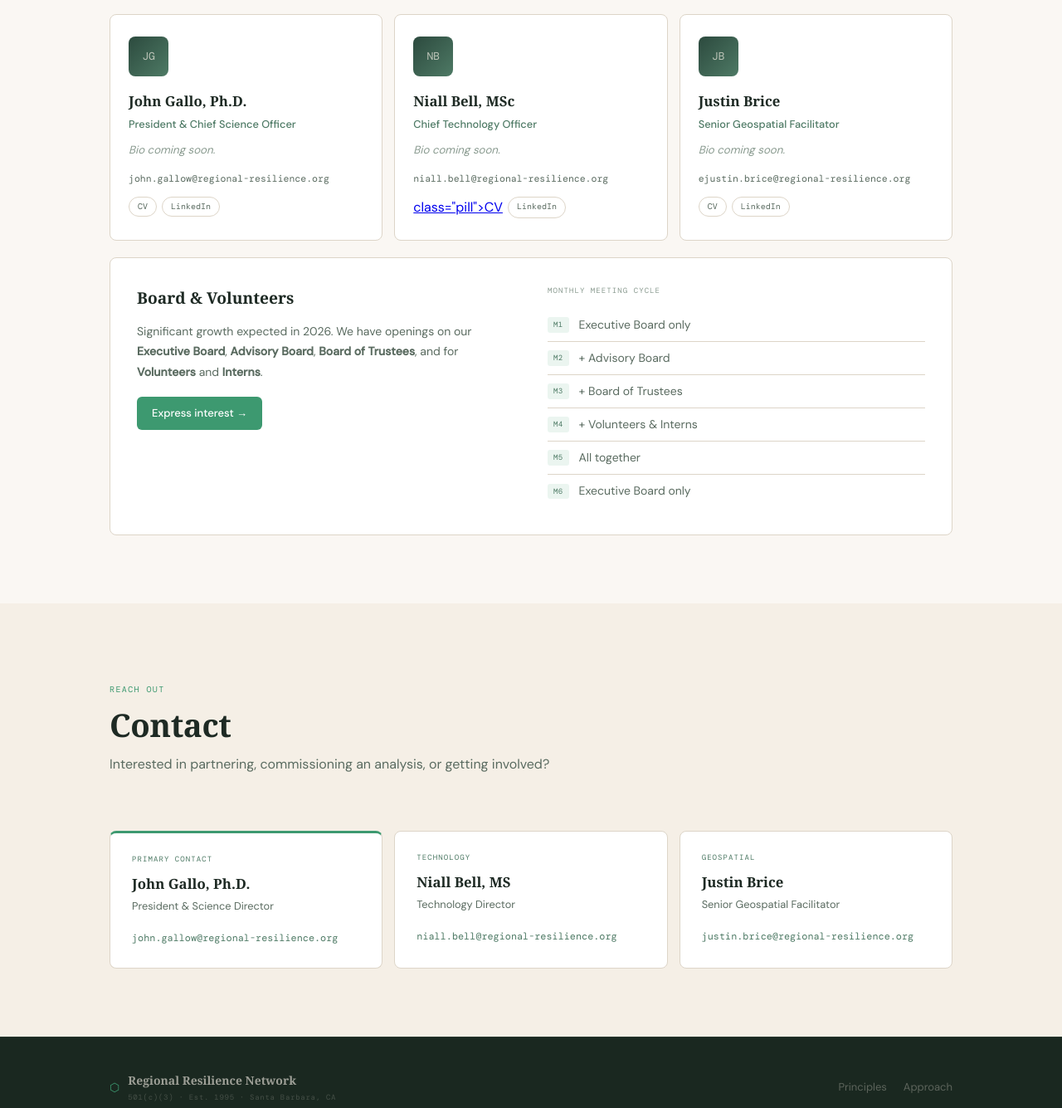
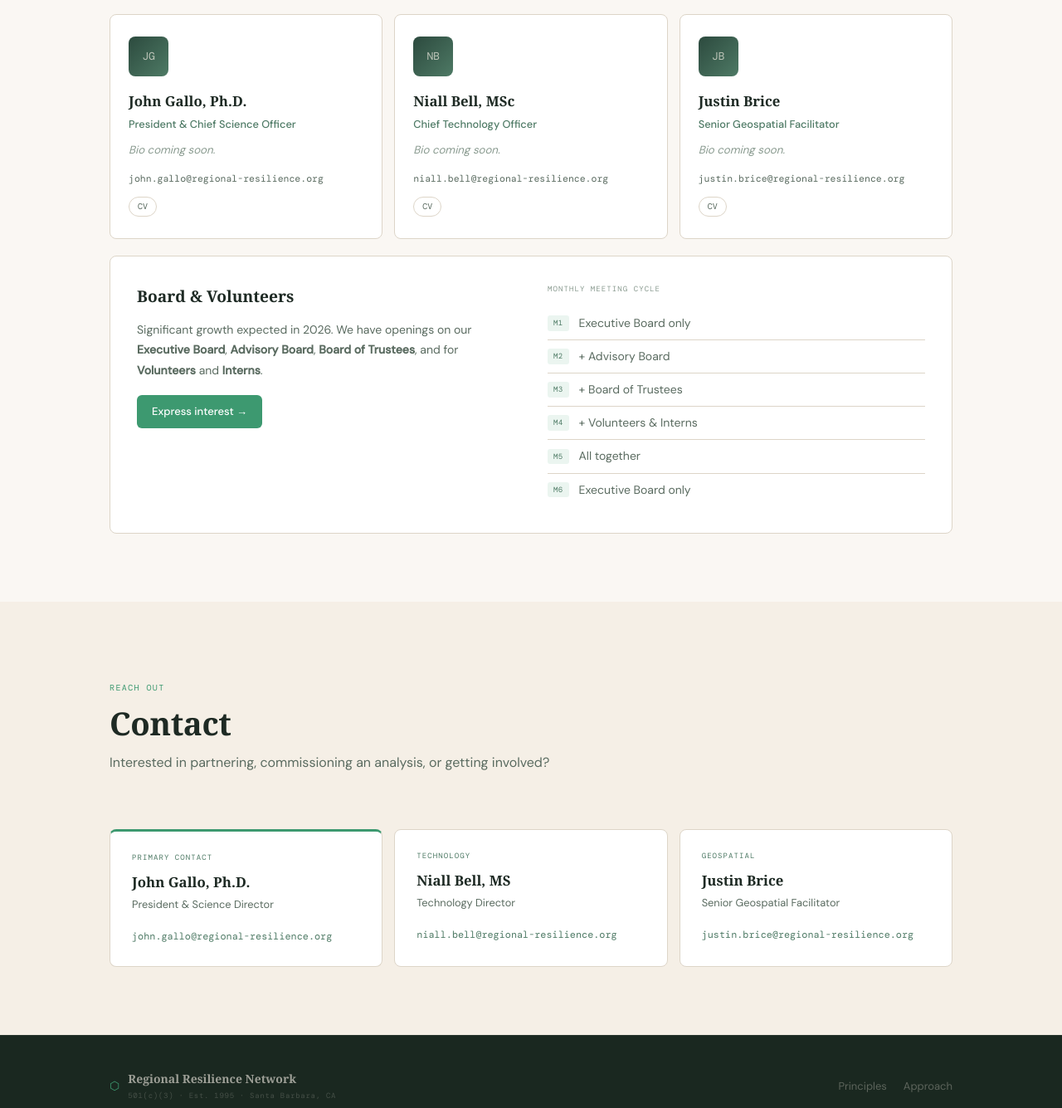
Before and after one commit to NiallxD/Regional_Resilience_Network_Website, a plain HTML site: page index.html in a window 1280 px wide. Shown: the part 4646-5981 px from the top of the page at 83% size. Drawn offline with nearby package versions, Linux system fonts and the light colour scheme; a web font is replaced by a local one.

Commit message:
Update index.html

```diff
--- a/index.html
+++ b/index.html
@@ -334,10 +334,9 @@
           <h3>John Gallo, Ph.D.</h3>
           <div class="team-role">President &amp; Chief Science Officer</div>
           <div class="team-note">Bio coming soon.</div>
-            <a class="team-email" href="#">john.gallow@regional-resilience.org</a>
+            <a class="team-email" href="#">john.gallo@regional-resilience.org</a>
             <div class="team-pills">
             <a href="#" class="pill">CV</a>
-            <a href="#" class="pill">LinkedIn</a>
           </div>
         </div>
         <div class="team-card fade">
@@ -347,8 +346,7 @@
           <div class="team-note">Bio coming soon.</div>
           <a class="team-email" href="#">niall.bell@regional-resilience.org</a>
           <div class="team-pills">
-            <a href="Niall_Bell_CV_2026_v2.pdf" target="_blank" rel="noopener noreferrer">class="pill">CV</a>
-            <a href="#" class="pill">LinkedIn</a>
+            <a href="Niall_Bell_CV_2026_v2.pdf" target="_blank" rel="noopener noreferrer" class="pill">CV</a>
           </div>
         </div>
         <div class="team-card fade">
@@ -356,10 +354,9 @@
           <h3>Justin Brice</h3>
           <div class="team-role">Senior Geospatial Facilitator</div>
           <div class="team-note">Bio coming soon.</div>
-            <a class="team-email" href="#">ejustin.brice@regional-resilience.org</a>
+            <a class="team-email" href="#">justin.brice@regional-resilience.org</a>
             <div class="team-pills">
             <a href="#" class="pill">CV</a>
-            <a href="#" class="pill">LinkedIn</a>
           </div>
         </div>
       </div>
@@ -398,7 +395,7 @@
           <div class="cc-role">Primary contact</div>
           <div class="cc-name">John Gallo, Ph.D.</div>
           <div class="cc-title">President &amp; Science Director</div>
-          <a class="cc-email" href="#">john.gallow@regional-resilience.org</a>
+          <a class="cc-email" href="#">john.gallo@regional-resilience.org</a>
         </div>
         <div class="contact-card fade">
           <div class="cc-role">Technology</div>
```
